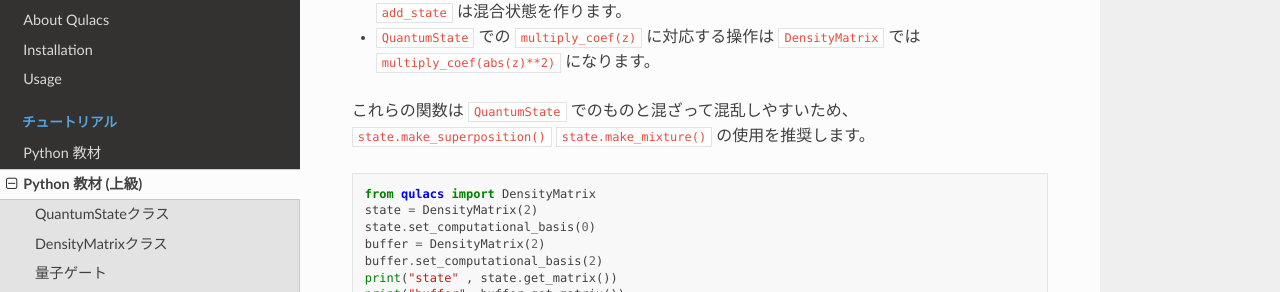
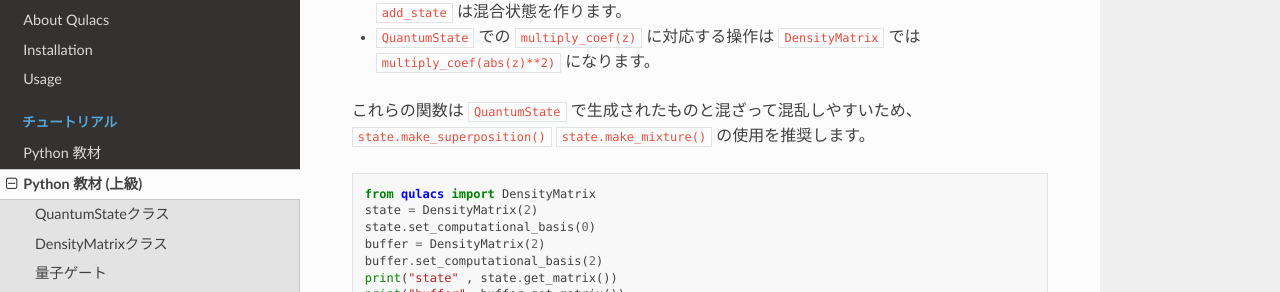
Before and after one commit to qulacs/qulacs, a Sphinx documentation site: the page built from doc/ja/source/guide/2.0_python_advanced.md, in a window 1280 px wide and 900 px high, scrolled down 11223 px. Shown: the part 157-449 px from the top of the window. Built offline with Sphinx 7.4.7 and the Read the Docs theme 2.0.0, drawn with Linux system fonts in a browser that asks for light colours; pages that are not in the unit, such as notebooks, are missing from menus.

Commit message:
Update doc/ja/source/guide/2.0_python_advanced.md
Co-authored-by: Koki Aoyama <kotamanegi84@gmail.com>

````diff
--- a/doc/ja/source/guide/2.0_python_advanced.md
+++ b/doc/ja/source/guide/2.0_python_advanced.md
@@ -596,7 +596,7 @@ device cpu
 - `QuantumState` の `add_state` は量子重ね合わせ状態を作りますが、`DensityMatrix` の `add_state` は混合状態を作ります。
 - `QuantumState` での `multiply_coef(z)` に対応する操作は `DensityMatrix` では `multiply_coef(abs(z)**2)` になります。
 
-これらの関数は `QuantumState` でのものと混ざって混乱しやすいため、`state.make_superposition()` `state.make_mixture()` の使用を推奨します。
+これらの関数は `QuantumState` で生成されたものと混ざって混乱しやすいため、`state.make_superposition()` `state.make_mixture()` の使用を推奨します。
 
 ```python
 from qulacs import DensityMatrix
````
